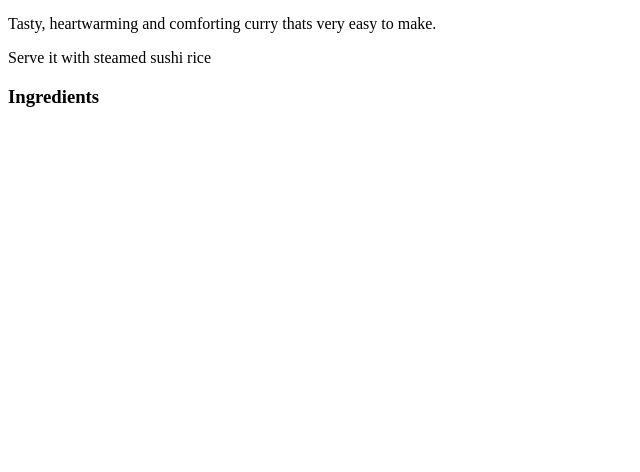
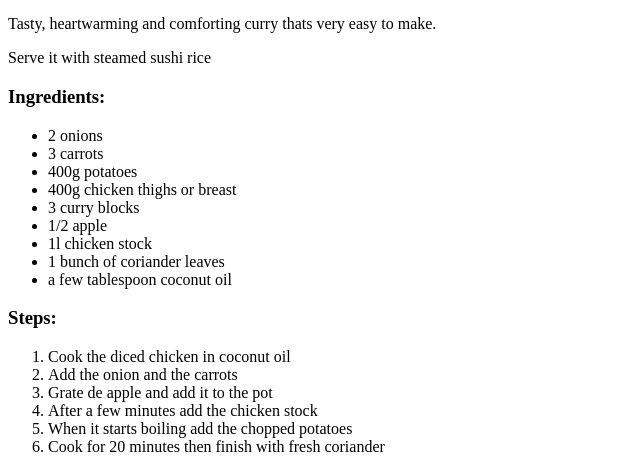
Before and after one commit to ivanalexandruadrian/odin-recipes, a plain HTML site: page recipes/katsucurry.html in a window 1280 px wide. Shown: the part 428-900 px from the top of the page, without its empty margins (0-640 px from the left). Before the commit the page ends 800 px from the top, so only its background shows below. Drawn offline with Linux system fonts and the light colour scheme.

```diff
--- a/recipes/katsucurry.html
+++ b/recipes/katsucurry.html
@@ -10,6 +10,27 @@
     <h3>Description:</h3>
     <p>Tasty, heartwarming and comforting curry thats very easy to make.</p>
     <p>Serve it with steamed sushi rice</p>
-    <h3>Ingredients</h3>
+    <h3>Ingredients:</h3>
+    <ul>
+        <li>2 onions</li>
+        <li>3 carrots</li>
+        <li>400g potatoes</li>
+        <li>400g chicken thighs or breast</li>
+        <li>3 curry blocks</li>
+        <li>1/2 apple</li>
+        <li>1l chicken stock</li>
+        <li>1 bunch of coriander leaves</li>
+        <li>a few tablespoon coconut oil</li>
+    </ul>
+
+    <h3>Steps:</h3>
+    <ol>
+        <li>Cook the diced chicken in coconut oil</li>
+        <li>Add the onion and the carrots</li>
+        <li>Grate de apple and add it to the pot</li>
+        <li>After a few minutes add the chicken stock</li>
+        <li>When it starts boiling add the chopped potatoes</li>
+        <li>Cook for 20 minutes then finish with fresh coriander</li>
+    </ol>
 </body>
 </html>
```
Also changed, not shown: index.html (+3 -2 lines), recipes/meatballsoup.html (+1 -1 lines).
